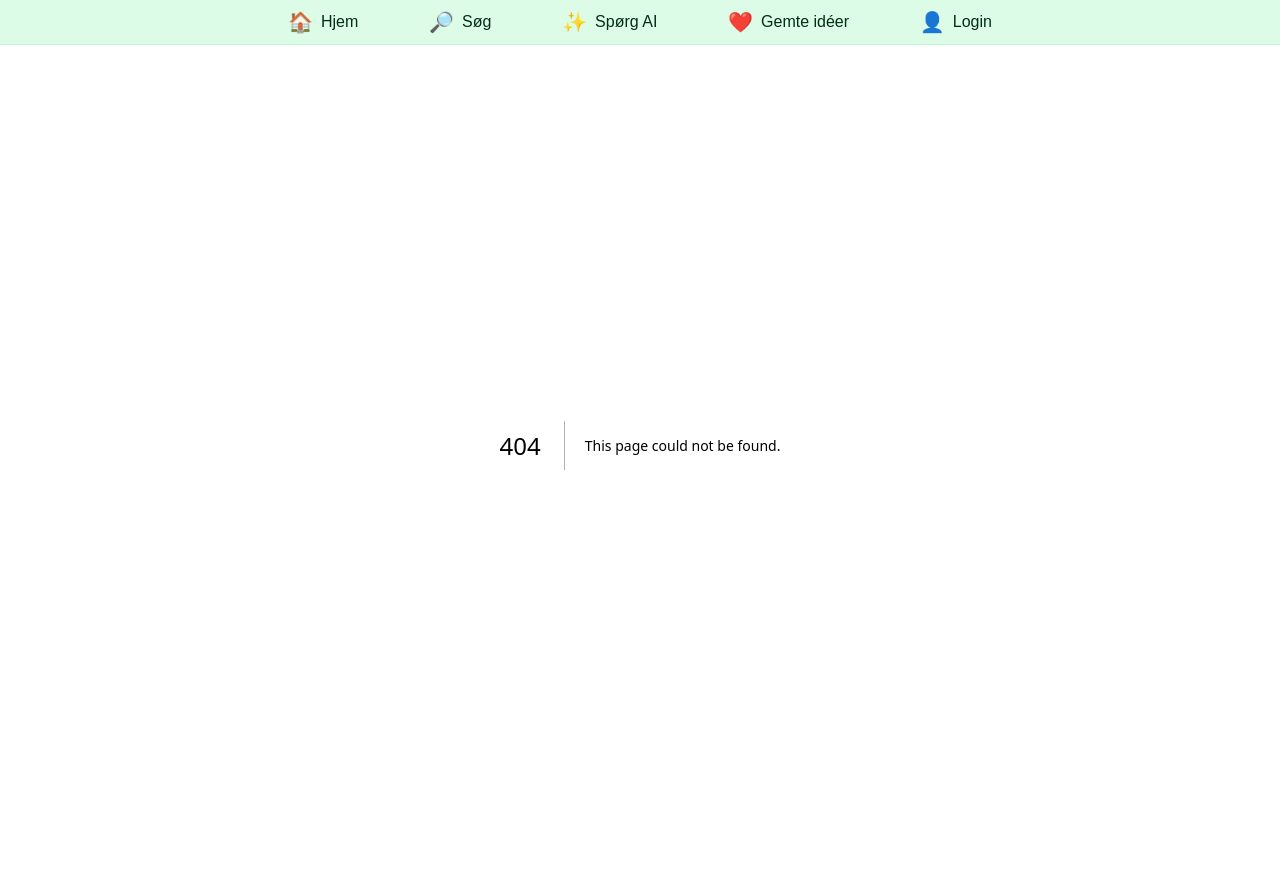
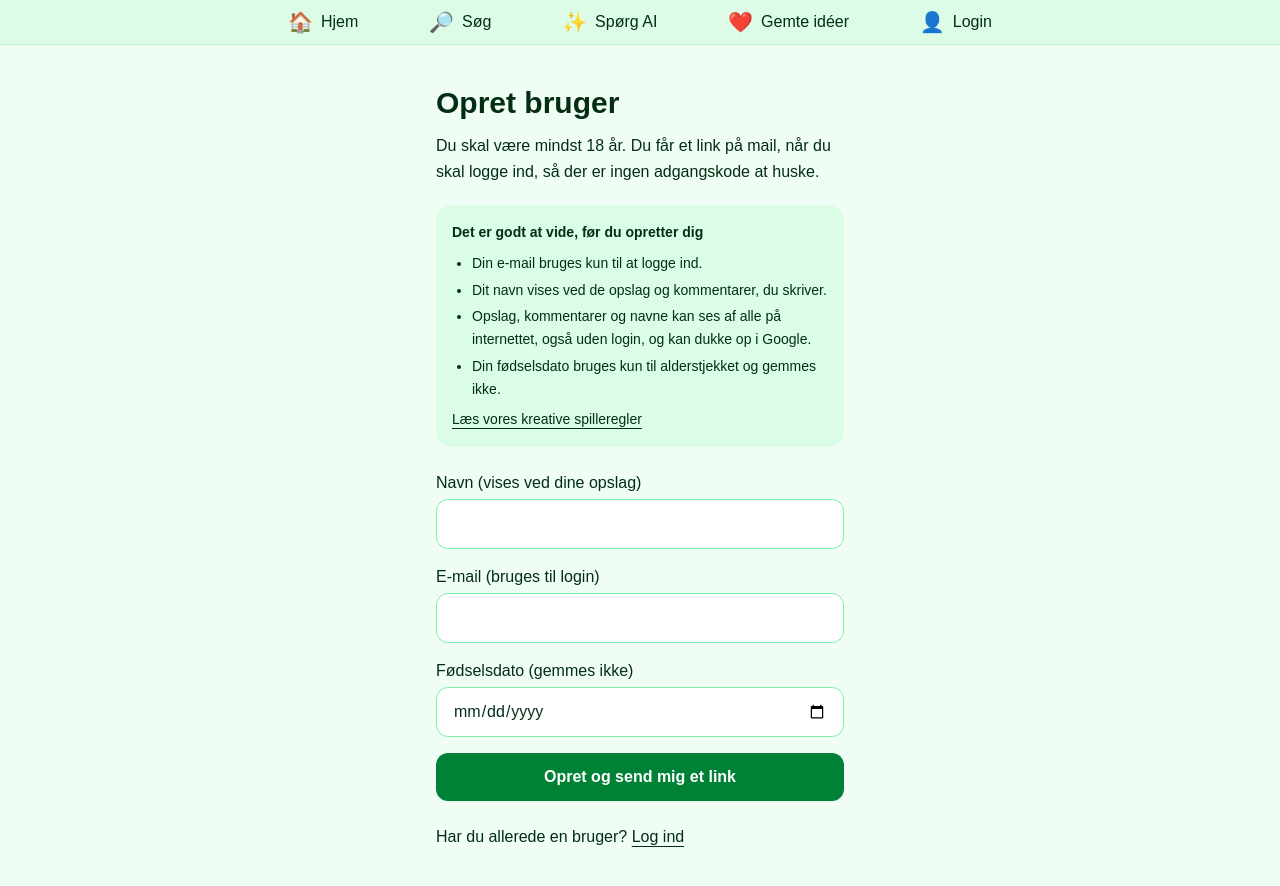
Before and after one commit to LoneHilke/det-kreative-forum, a Next.js app: page /registrer in a window 1280 px wide. Before the commit this address had no page. Shown: the top 886 px of the page. Before the commit the page ends 845 px from the top, so only its background shows below. Built offline with nearby package versions, Linux system fonts and the light colour scheme.

Commit message:
Login og oprettelse

```diff
--- /dev/null
+++ b/app/auth/confirm/route.ts
@@ -0,0 +1,19 @@
+import { type EmailOtpType } from "@supabase/supabase-js";
+import { type NextRequest, NextResponse } from "next/server";
+import { createClient } from "../../../utils/supabase/server";
+
+export async function GET(request: NextRequest) {
+  const { searchParams, origin } = new URL(request.url);
+  const token_hash = searchParams.get("token_hash");
+  const type = searchParams.get("type") as EmailOtpType | null;
+
+  if (token_hash && type) {
+    const supabase = await createClient();
+    const { error } = await supabase.auth.verifyOtp({ type, token_hash });
+    if (!error) {
+      return NextResponse.redirect(`${origin}/`);
+    }
+  }
+
+  return NextResponse.redirect(`${origin}/auth/fejl`);
+}
--- /dev/null
+++ b/app/auth/fejl/page.tsx
@@ -0,0 +1,21 @@
+import Link from "next/link";
+
+export default function LinkFejl() {
+  return (
+    <main className="min-h-screen bg-green-50 text-green-950">
+      <div className="mx-auto max-w-md px-5 py-10 text-center">
+        <h1 className="text-3xl font-bold">Linket virkede ikke</h1>
+        <p className="mt-4 leading-relaxed">
+          Linket kan være udløbet eller allerede brugt. Et link virker kun i en
+          time og kun én gang. Prøv at få et nyt.
+        </p>
+        <Link
+          href="/login"
+          className="mt-6 inline-block rounded-xl bg-green-700 px-5 py-3 font-semibold text-white hover:bg-green-800"
+        >
+          Få et nyt link
+        </Link>
+      </div>
+    </main>
+  );
+}
--- /dev/null
+++ b/app/login/page.tsx
@@ -0,0 +1,95 @@
+"use client";
+
+import Link from "next/link";
+import { useState, type FormEvent } from "react";
+import { createClient } from "../../utils/supabase/client";
+
+export default function Login() {
+  const [email, setEmail] = useState("");
+  const [besked, setBesked] = useState<string | null>(null);
+  const [fejl, setFejl] = useState<string | null>(null);
+  const [sender, setSender] = useState(false);
+
+  async function logInd(e: FormEvent<HTMLFormElement>) {
+    e.preventDefault();
+    setFejl(null);
+    setBesked(null);
+    setSender(true);
+
+    const supabase = createClient();
+    const { error } = await supabase.auth.signInWithOtp({
+      email: email.trim(),
+      options: {
+        // Her kan man kun logge ind, ikke oprette sig. Det sker på siden "Opret bruger".
+        shouldCreateUser: false,
+        emailRedirectTo: window.location.origin,
+      },
+    });
+    setSender(false);
+
+    if (error) {
+      console.error(error);
+      setFejl(
+        "Det lykkedes ikke at sende et link. Tjek adressen, og vent et minut, hvis du lige har prøvet. Har du ikke en bruger endnu, kan du oprette en."
+      );
+      return;
+    }
+
+    setBesked(
+      "Tjek din e-mail. Vi har sendt et link, som logger dig ind. Husk også at kigge i spam."
+    );
+  }
+
+  return (
+    <main className="min-h-screen bg-green-50 text-green-950">
+      <div className="mx-auto max-w-md px-5 py-10">
+        <h1 className="text-3xl font-bold">Log ind</h1>
+        <p className="mt-3 leading-relaxed">
+          Skriv din e-mail, så sender vi dig et link, der logger dig ind.
+        </p>
+
+        <form onSubmit={logInd} className="mt-6 space-y-4">
+          <div>
+            <label htmlFor="email" className="block font-medium">
+              E-mail
+            </label>
+            <input
+              id="email"
+              type="email"
+              required
+              value={email}
+              onChange={(e) => setEmail(e.target.value)}
+              className="mt-1 w-full rounded-xl border border-green-300 bg-white px-4 py-3 text-base"
+            />
+          </div>
+
+          {fejl && (
+            <p className="rounded-xl bg-red-50 p-3 text-red-900" role="alert">
+              {fejl}
+            </p>
+          )}
+          {besked && (
+            <p className="rounded-xl bg-white p-3 ring-1 ring-green-300" role="status">
+              {besked}
+            </p>
+          )}
+
+          <button
+            type="submit"
+            disabled={sender}
+            className="w-full rounded-xl bg-green-700 px-5 py-3 font-semibold text-white transition hover:bg-green-800 disabled:opacity-60"
+          >
+            {sender ? "Sender..." : "Send mig et link"}
+          </button>
+        </form>
+
+        <p className="mt-6">
+          Er du ny her?{" "}
+          <Link href="/registrer" className="font-medium underline underline-offset-4">
+            Opret bruger
+          </Link>
+        </p>
+      </div>
+    </main>
+  );
+}
--- /dev/null
+++ b/app/registrer/page.tsx
@@ -0,0 +1,168 @@
+"use client";
+
+import Link from "next/link";
+import { useState, type FormEvent } from "react";
+import { createClient } from "../../utils/supabase/client";
+
+function laesDato(tekst: string) {
+  const dele = tekst.split("-").map(Number);
+  if (dele.length !== 3 || dele.some((d) => Number.isNaN(d))) return null;
+  const [aar, maaned, dag] = dele;
+  if (aar < 1900) return null;
+  return { aar, maaned, dag };
+}
+
+function erMindst18(dato: { aar: number; maaned: number; dag: number }) {
+  const attende = new Date(dato.aar + 18, dato.maaned - 1, dato.dag);
+  return attende <= new Date();
+}
+
+export default function Registrer() {
+  const [navn, setNavn] = useState("");
+  const [email, setEmail] = useState("");
+  const [fodselsdato, setFodselsdato] = useState("");
+  const [besked, setBesked] = useState<string | null>(null);
+  const [fejl, setFejl] = useState<string | null>(null);
+  const [sender, setSender] = useState(false);
+
+  async function opret(e: FormEvent<HTMLFormElement>) {
+    e.preventDefault();
+    setFejl(null);
+    setBesked(null);
+
+    const dato = laesDato(fodselsdato);
+    if (!dato) {
+      setFejl("Skriv din fødselsdato, så vi kan tjekke, at du er mindst 18 år.");
+      return;
+    }
+    if (!erMindst18(dato)) {
+      setFejl("Du skal være mindst 18 år for at oprette en bruger.");
+      return;
+    }
+
+    setSender(true);
+    const supabase = createClient();
+    // Fødselsdatoen sendes ikke videre og gemmes ikke. Kun navn og e-mail.
+    const { error } = await supabase.auth.signInWithOtp({
+      email: email.trim(),
+      options: {
+        shouldCreateUser: true,
+        data: { name: navn.trim() },
+        emailRedirectTo: window.location.origin,
+      },
+    });
+    setSender(false);
+
+    if (error) {
+      console.error(error);
+      setFejl(
+        "Det lykkedes ikke at sende linket. Vent et minut, og prøv igen."
+      );
+      return;
+    }
+
+    setFodselsdato("");
+    setBesked(
+      "Tjek din e-mail. Vi har sendt et link, som logger dig ind. Husk også at kigge i spam."
+    );
+  }
+
+  return (
+    <main className="min-h-screen bg-green-50 text-green-950">
+      <div className="mx-auto max-w-md px-5 py-10">
+        <h1 className="text-3xl font-bold">Opret bruger</h1>
+        <p className="mt-3 leading-relaxed">
+          Du skal være mindst 18 år. Du får et link på mail, når du skal logge
+          ind, så der er ingen adgangskode at huske.
+        </p>
+
+        <div className="mt-5 rounded-2xl bg-green-100 p-4 text-sm leading-relaxed">
+          <p className="font-semibold">Det er godt at vide, før du opretter dig</p>
+          <ul className="mt-2 list-disc space-y-1 pl-5">
+            <li>Din e-mail bruges kun til at logge ind.</li>
+            <li>Dit navn vises ved de opslag og kommentarer, du skriver.</li>
+            <li>
+              Opslag, kommentarer og navne kan ses af alle på internettet,
+              også uden login, og kan dukke op i Google.
+            </li>
+            <li>Din fødselsdato bruges kun til alderstjekket og gemmes ikke.</li>
+          </ul>
+          <p className="mt-2">
+            <Link href="/spilleregler" className="underline underline-offset-4">
+              Læs vores kreative spilleregler
+            </Link>
+          </p>
+        </div>
+
+        <form onSubmit={opret} className="mt-6 space-y-4">
+          <div>
+            <label htmlFor="navn" className="block font-medium">
+              Navn (vises ved dine opslag)
+            </label>
+            <input
+              id="navn"
+              type="text"
+              required
+              maxLength={50}
+              value={navn}
+              onChange={(e) => setNavn(e.target.value)}
+              className="mt-1 w-full rounded-xl border border-green-300 bg-white px-4 py-3 text-base"
+            />
+          </div>
+          <div>
+            <label htmlFor="email" className="block font-medium">
+              E-mail (bruges til login)
+            </label>
+            <input
+              id="email"
+              type="email"
+              required
+              value={email}
+              onChange={(e) => setEmail(e.target.value)}
+              className="mt-1 w-full rounded-xl border border-green-300 bg-white px-4 py-3 text-base"
+            />
+          </div>
+          <div>
+            <label htmlFor="fodselsdato" className="block font-medium">
+              Fødselsdato (gemmes ikke)
+            </label>
+            <input
+              id="fodselsdato"
+              type="date"
+              required
+              value={fodselsdato}
+              onChange={(e) => setFodselsdato(e.target.value)}
+              className="mt-1 w-full rounded-xl border border-green-300 bg-white px-4 py-3 text-base"
+            />
+          </div>
+
+          {fejl && (
+            <p className="rounded-xl bg-red-50 p-3 text-red-900" role="alert">
+              {fejl}
+            </p>
+          )}
+          {besked && (
+            <p className="rounded-xl bg-white p-3 ring-1 ring-green-300" role="status">
+              {besked}
+            </p>
+          )}
+
+          <button
+            type="submit"
+            disabled={sender}
+            className="w-full rounded-xl bg-green-700 px-5 py-3 font-semibold text-white transition hover:bg-green-800 disabled:opacity-60"
+          >
+            {sender ? "Sender..." : "Opret og send mig et link"}
+          </button>
+        </form>
+
+        <p className="mt-6">
+          Har du allerede en bruger?{" "}
+          <Link href="/login" className="font-medium underline underline-offset-4">
+            Log ind
+          </Link>
+        </p>
+      </div>
+    </main>
+  );
+}
```
